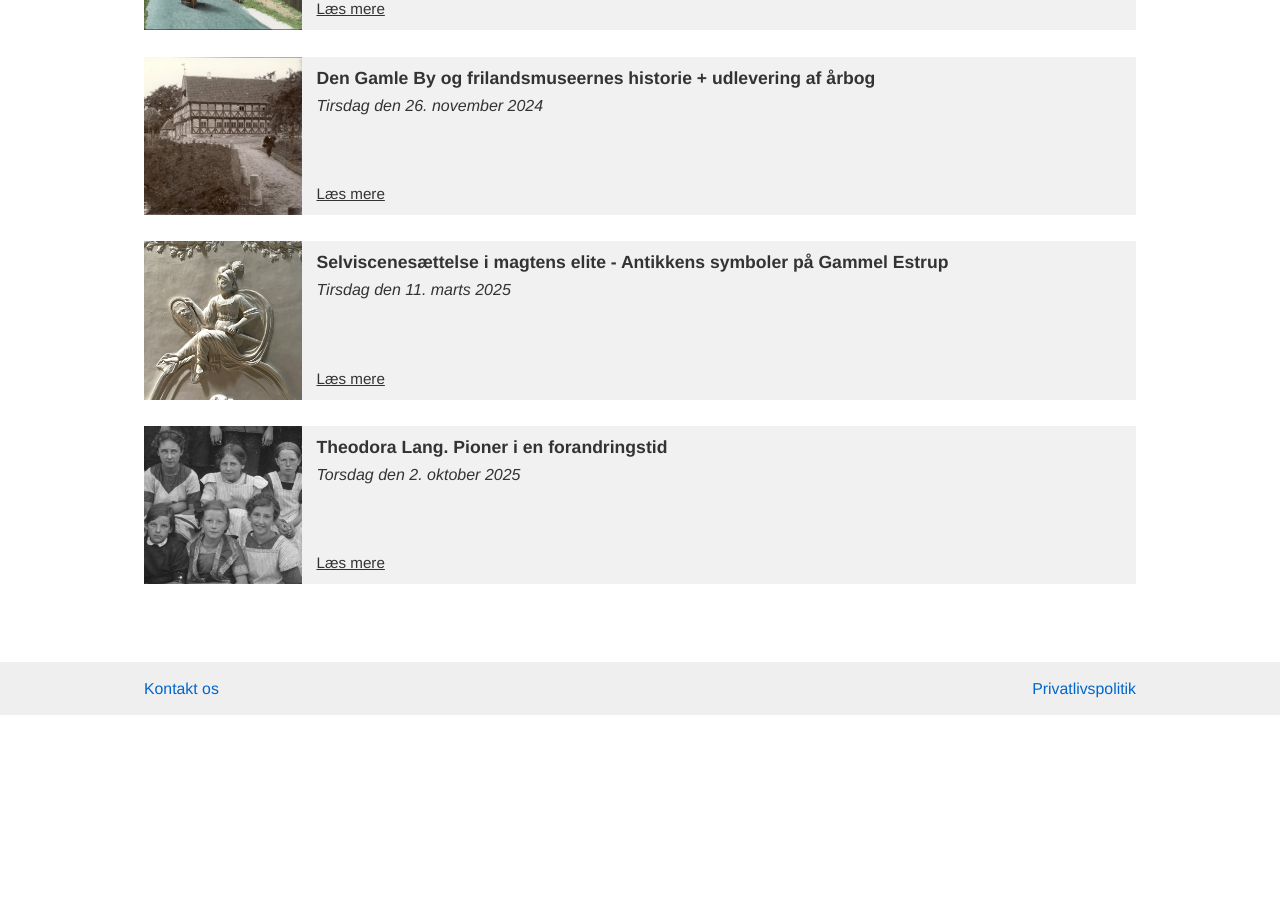
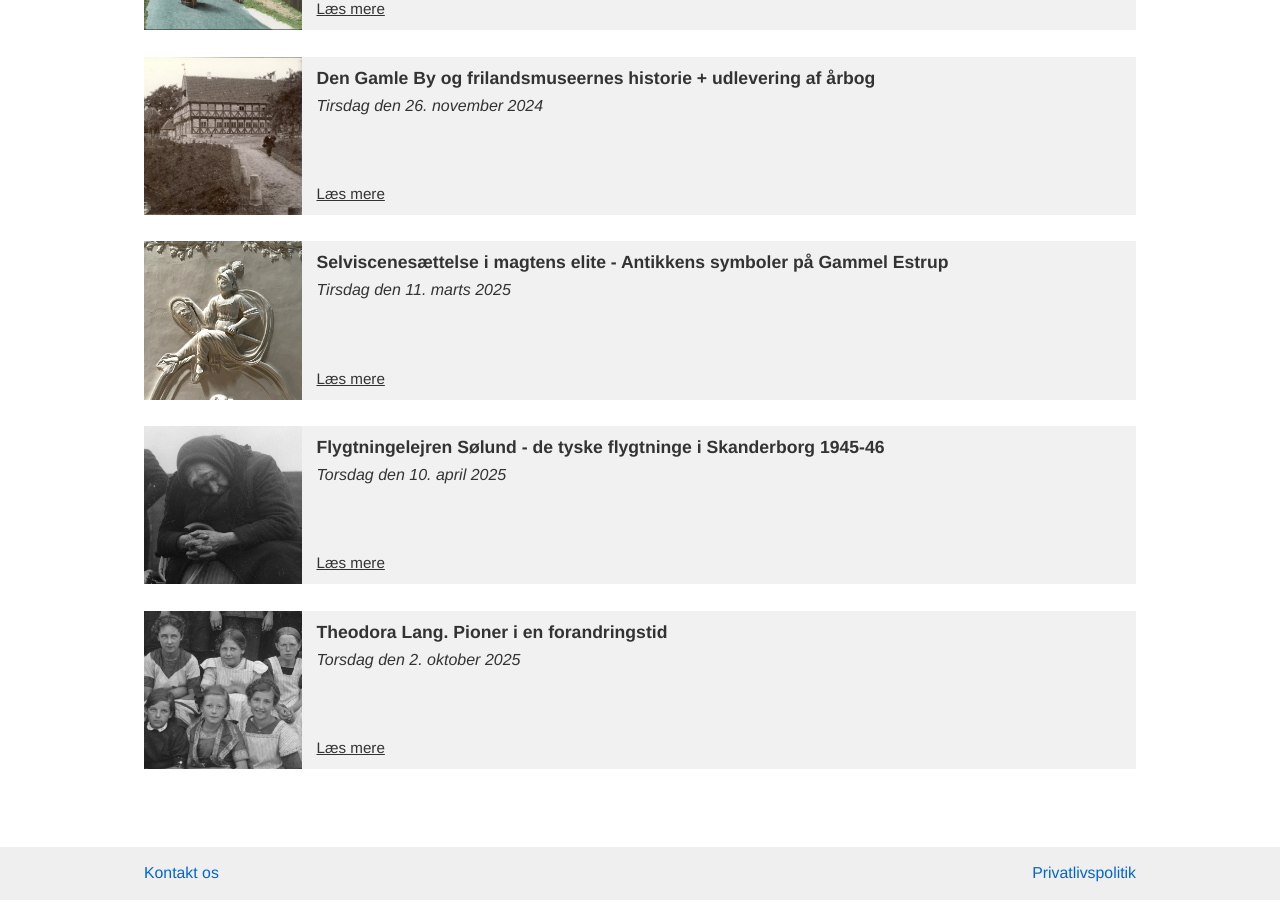
Before and after one commit to guldhorn/historisk-samfund, a Jekyll site: the page built from arrangementer/index.md, in a window 1280 px wide and 900 px high, scrolled down 1391 px. Built offline with Jekyll 4.4.1, drawn with Linux system fonts in a browser that asks for light colours; before the commit the page ends 2106 px from its top, so only the background shows below that.

Commit message:
Update arrangements.yaml
Oprettelse af arrangement

```diff
--- a/_data/arrangements.yaml
+++ b/_data/arrangements.yaml
@@ -93,6 +93,16 @@
   time: Kl. 19.00
   price: Gratis for medlemmer. 100 kr. for ikke-medlemmer
 
+- page_url: /arrangementer/2025-04-10-flygtningelejren-sølund
+  image_url: /assets/Flygtningelejren sølund_arrangementsside.jpg
+  image_alt: Flygtningelejren Sølund - de tyske flygtninge i Skanderborg 1945-46
+  title: Flygtningelejren Sølund - de tyske flygtninge i Skanderborg 1945-46
+  presenter: Ved Martin Philipsen Mølgaard, arkivar og museumsinspektør ved Museum Skanderborg
+  location: Foredraget foregår på Dokk1, niv. 2.2, Aarhus Stadsarkiv
+  date: Torsdag den 10. april 2025
+  time: Kl. 19.00
+  price: Gratis for medlemmer. 100 kr. for ikke-medlemmer
+
 - page_url: /arrangementer/2025-10-02-theodora-lang
   image_url: /assets/Theodora-Lang-arrangementsside.jpg
   image_alt: Theodora Lang. Pioner i en forandringstid
```
